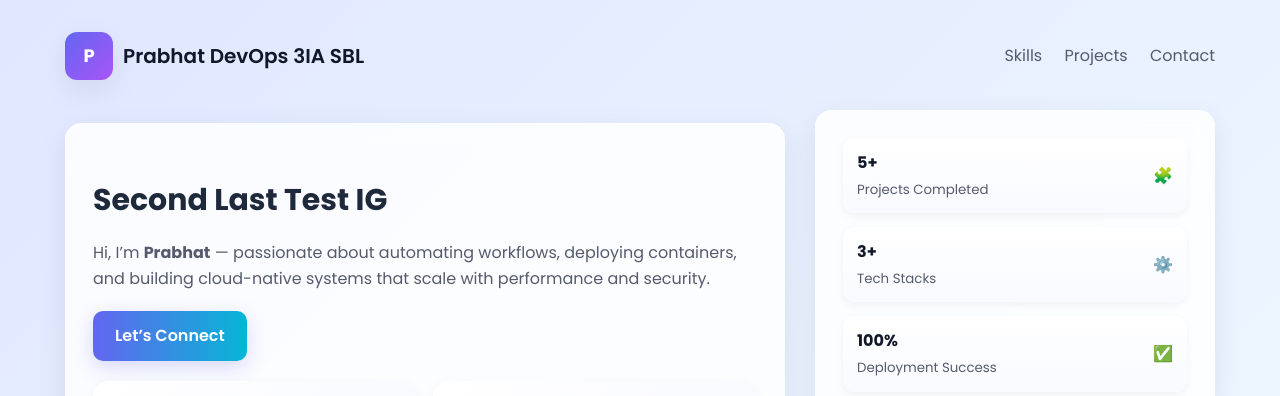
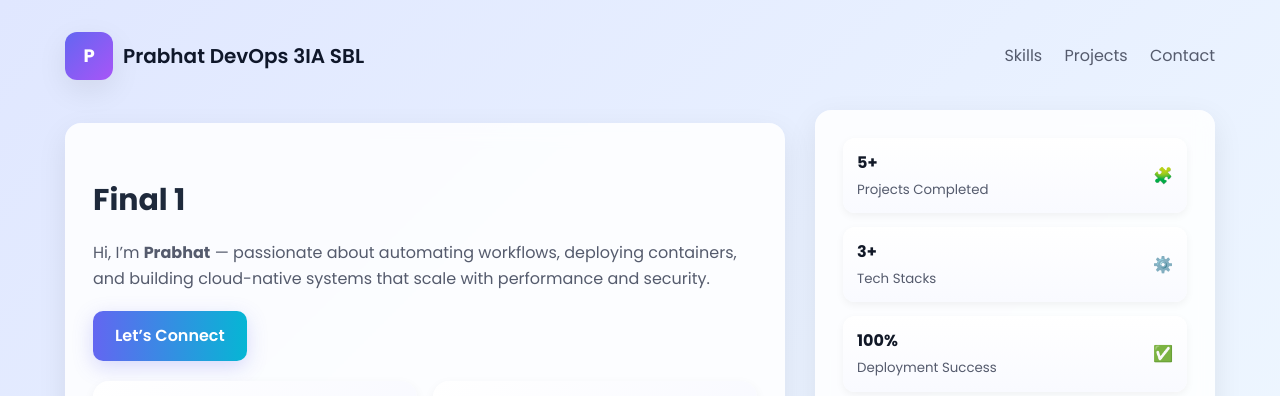
Before and after one commit to Prabhu4205/CICD, a plain HTML site: page index.html in a window 1280 px wide. Shown: the top 396 px of the page. Drawn offline with Linux system fonts and the light colour scheme.

Commit message:
final commit 1

```diff
--- a/index.html
+++ b/index.html
@@ -133,7 +133,7 @@
 
     <section class="hero">
       <div class="hero-card">
-        <h2>Second Last Test IG</h2>
+        <h2>Final 1</h2>
         <p>Hi, I’m <strong>Prabhat</strong> — passionate about automating workflows, deploying containers, and building cloud-native systems that scale with performance and security.</p>
         <a href="#contact" class="cta">Let’s Connect</a>
 
```
